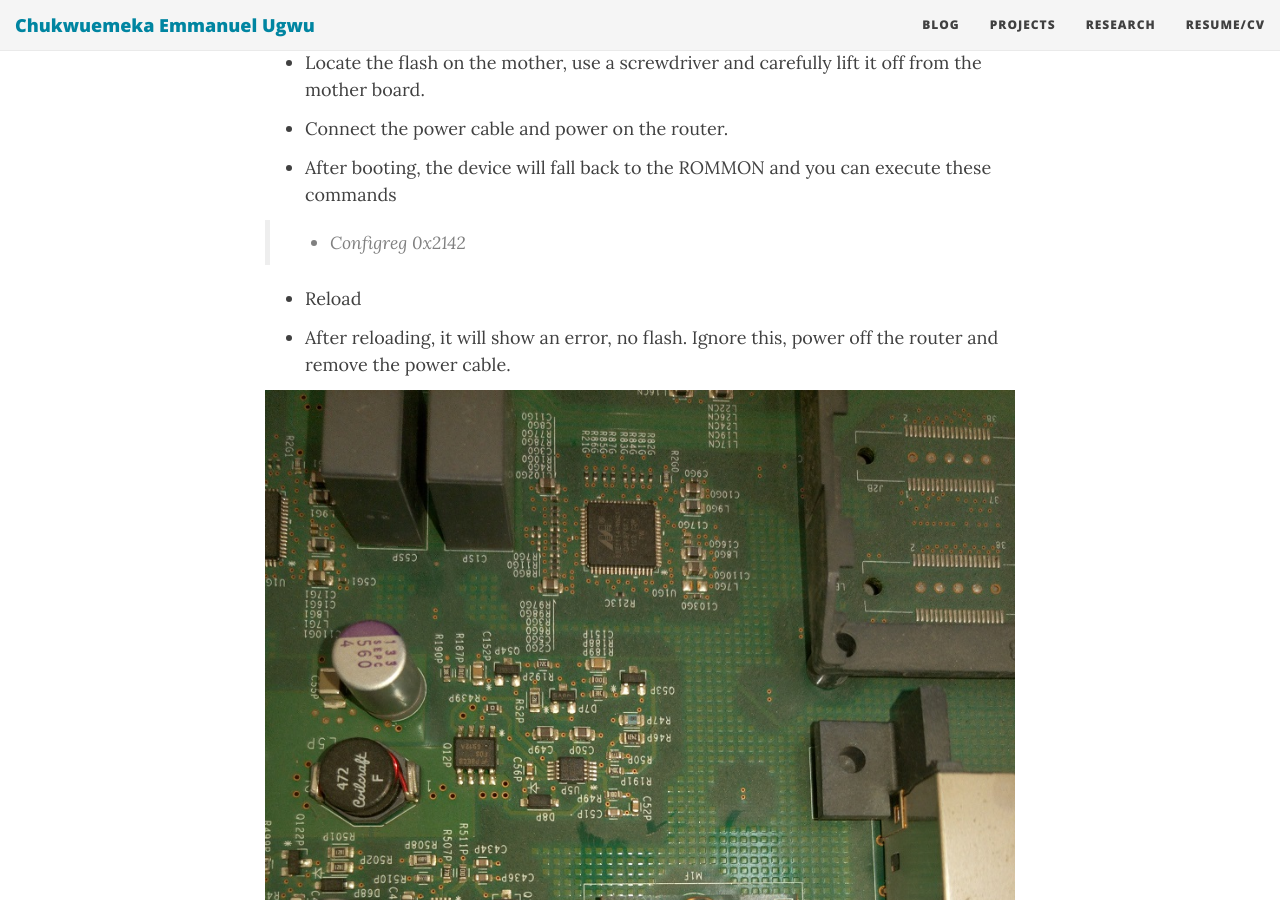
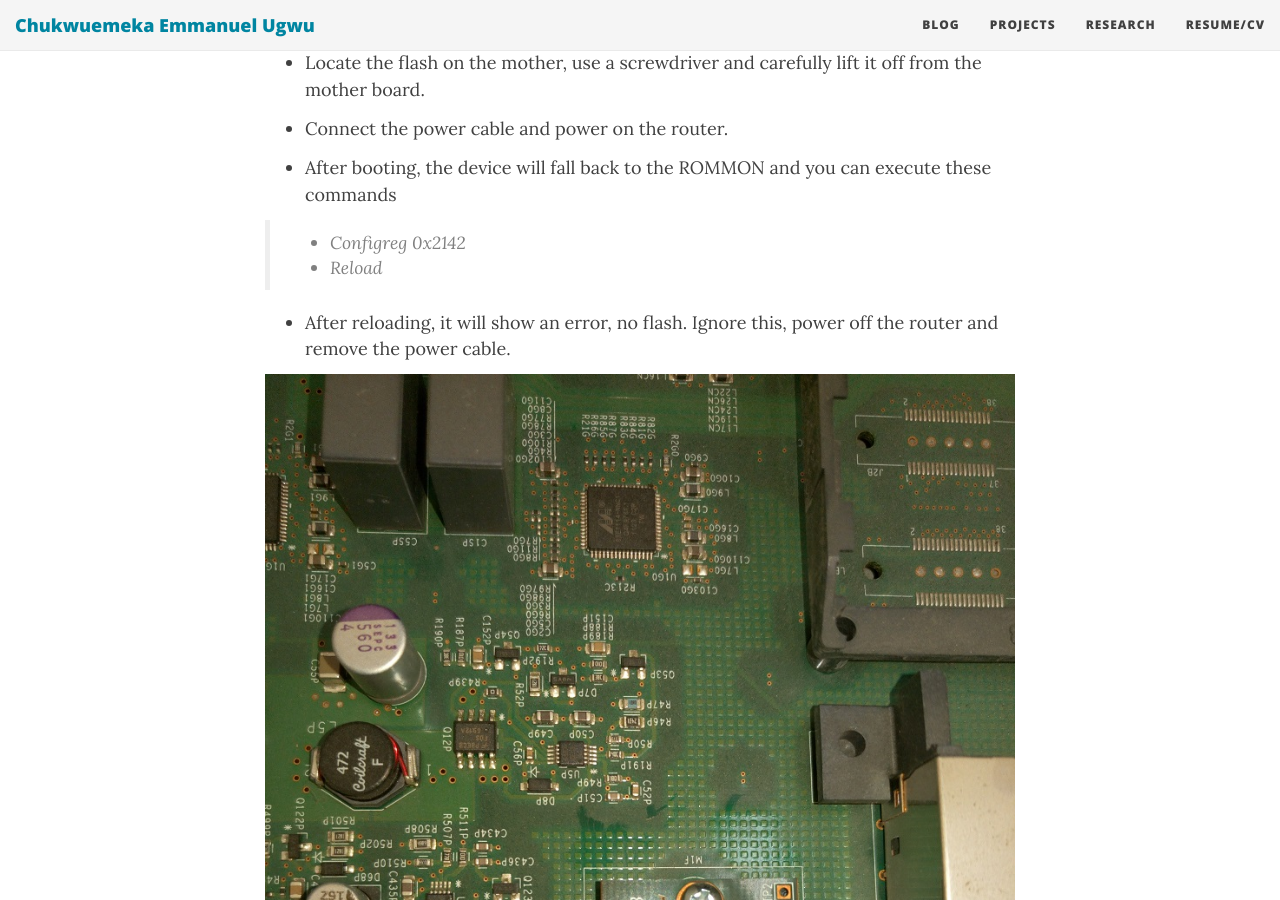
Before and after one commit to coolmechel/blog, a Jekyll site: the page built from _posts/2022-05-25-break-sequence-on-cisco-1921-router-not-working.md, in a window 1280 px wide and 900 px high, scrolled down 2507 px. Built offline with Jekyll 4.4.1, drawn with Linux system fonts in a browser that asks for light colours; nearby versions of some CDN libraries.

Commit message:
Further editing

```diff
--- a/_posts/2022-05-25-break-sequence-on-cisco-1921-router-not-working.md
+++ b/_posts/2022-05-25-break-sequence-on-cisco-1921-router-not-working.md
@@ -42,8 +42,7 @@ I thought I would share how we eventually solved the problem and my learnings in
 - After booting, the device will fall back to the ROMMON and you can execute these commands
 
 > - Configreg 0x2142
-
-  - Reload
+> - Reload
 
 - After reloading, it will show an error, no flash. Ignore this, power off the router and remove the power cable.
 
```
